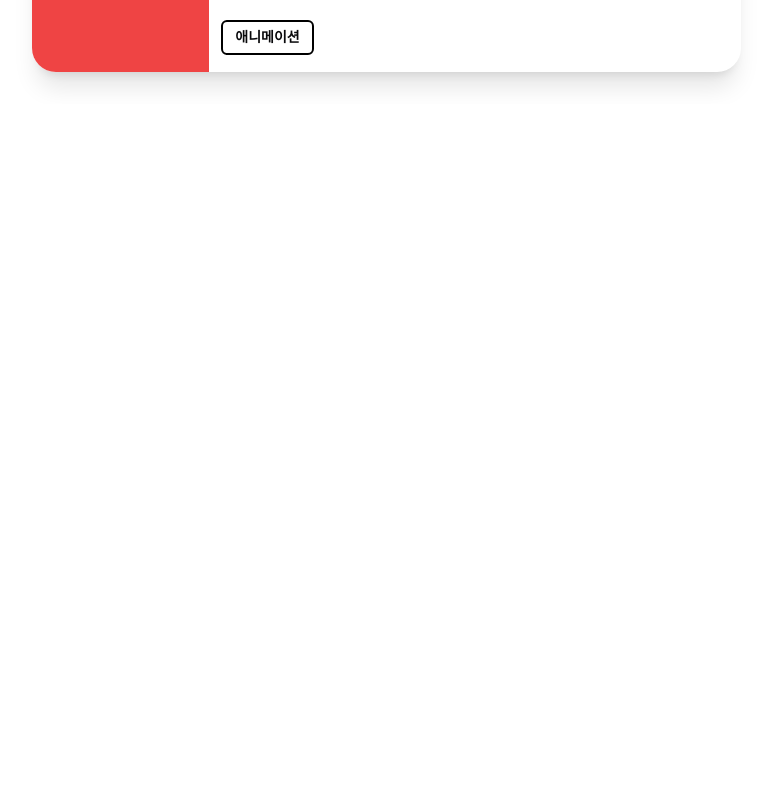
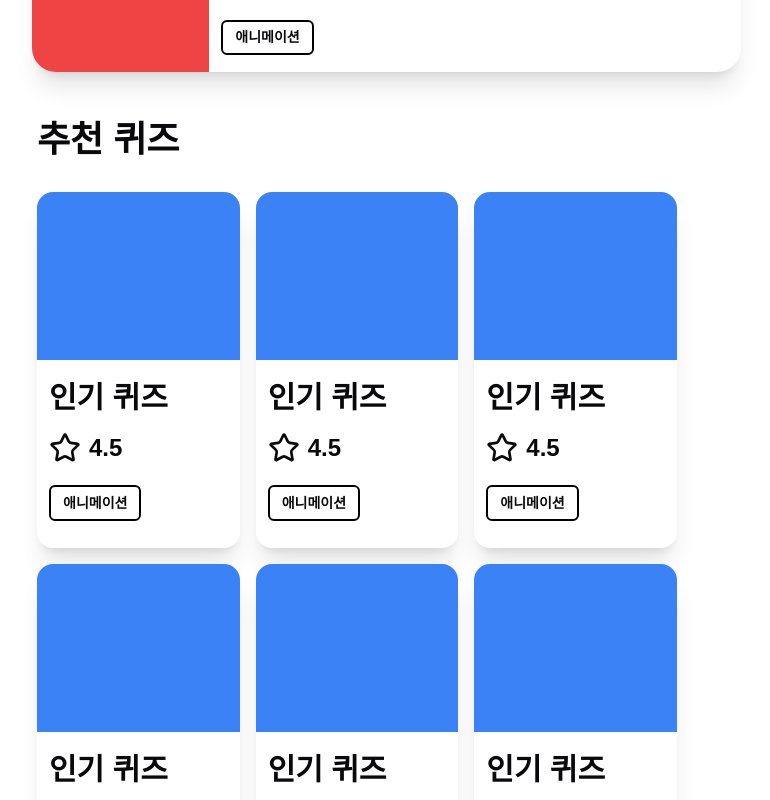
Before and after one commit to highthon-15/highthon-15, a Next.js app: page / in a window 1280 px wide. Shown: the part 1120-1920 px from the top of the page, without its empty margins (283-1053 px from the left). Before the commit the page ends 1224 px from the top, so only its background shows below. Built offline with nearby package versions, Linux system fonts and the light colour scheme.

Commit message:
feat : 추천퀴즈 섹션 완료

```diff
--- a/src/app/(main)/page.tsx
+++ b/src/app/(main)/page.tsx
@@ -1,3 +1,4 @@
+import QuizCard from "@/components/ui/quizcard";
 import PopularQuizCard from "@/components/ui/popularquizcard";
 
 export default function MainPage() {
@@ -14,6 +15,23 @@ export default function MainPage() {
                     <PopularQuizCard ranknumber={3} />
                 </div>
             </div>
+
+            {/*추천 퀴즈 섹션*/}
+            <div className="flex w-full h-[50rem] flex-col gap-8 mt-12 items-center">
+                <div className="flex flex-row w-3/6 justify-between">
+                    <h2 className="text-4xl font-extrabold">추천 퀴즈</h2>
+                </div>
+                <div className="flex w-full h-full gap-4 items-center justify-center">
+                    <div className="grid grid-cols-3 w-3/6 h-full gap-4 items-center justify-center">
+                        <QuizCard />
+                        <QuizCard />
+                        <QuizCard />
+                        <QuizCard />
+                        <QuizCard />
+                        <QuizCard />
+                    </div>
+                </div>
+            </div>
         </div>
     );
 }
--- /dev/null
+++ b/src/components/ui/quizcard.tsx
@@ -0,0 +1,29 @@
+import { StarIcon } from "lucide-react";
+
+
+export default function QuizCard() {
+    return (
+        <div className="flex flex-col w-full h-full shadow-xl rounded-2xl">
+            {/* 퀴즈 이미지 */}
+            <div className="flex flex-col w-full h-2/4 bg-blue-500 rounded-t-2xl"></div>
+            <div className="flex flex-col w-full h-2/4 mt-5 justify-between">
+                {/* 퀴즈 정보 */}
+                <div className="flex flex-col w-full h-3/4 px-3 justify-center">
+                    <h2 className="text-3xl font-bold mb-4">인기 퀴즈</h2>
+                    <div className="flex flex-row w-full h-full justify-start">
+                        <StarIcon className="w-8 h-8" />
+                        <div className="flex flex-col mx-2">
+                            <p className="text-2xl font-bold">4.5</p>
+                            </div>
+                    </div>
+                    {/* 퀴즈 태그 */}
+                    <div className="flex flex-row w-full h-1/6">
+                        <div className="flex flex-row border-2 border-black items-center justify-center px-3 py-4 rounded-md">
+                            <p className="text-sm font-bold">애니메이션</p>
+                        </div>
+                    </div>
+                </div>
+            </div>
+        </div>
+    )
+}
```
Also changed, not shown: src/components/quizcard.tsx (added).
